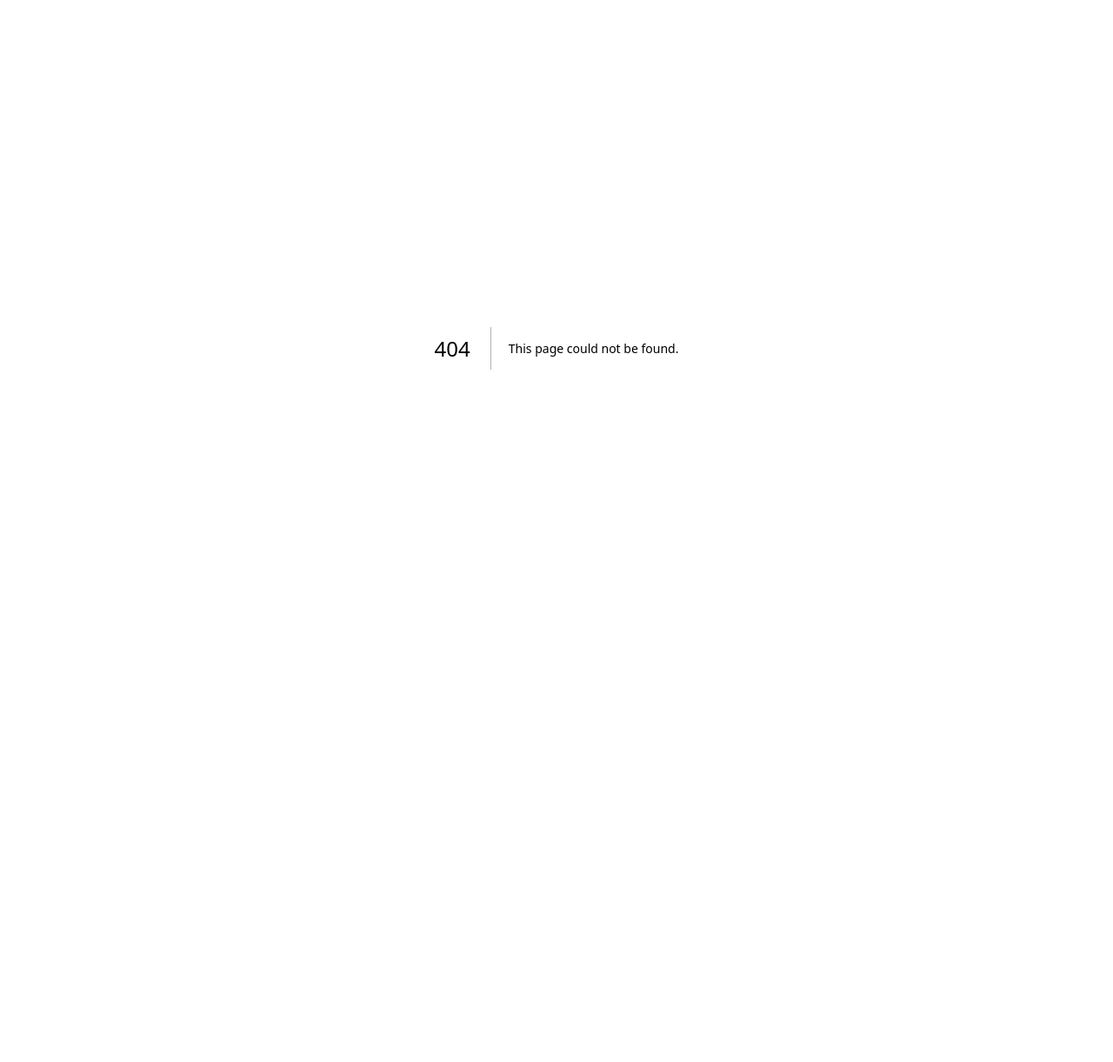
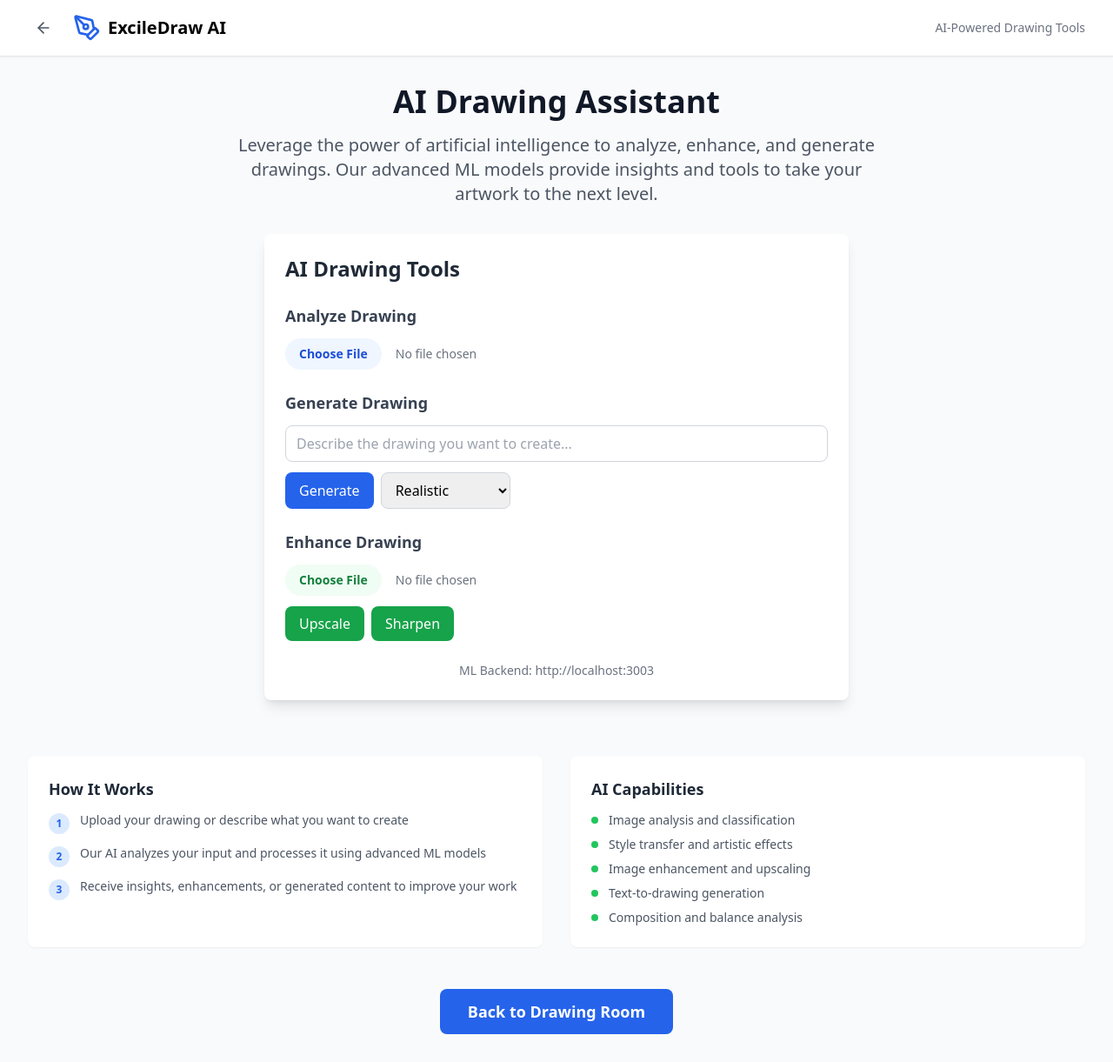
Before and after one commit to adnan7398/Draw-App, a Next.js app in the folder apps/excelidraw-frontend/: page /ai-tools in a window 1280 px wide. Before the commit this address had no page. Shown: the whole page at 87% size. Before the commit the page ends 800 px from the top, so only its background shows below. Built offline with nearby package versions, Linux system fonts and the light colour scheme.

Commit message:
ai intergation

```diff
--- /dev/null
+++ b/apps/excelidraw-frontend/app/ai-tools/page.tsx
@@ -0,0 +1,117 @@
+"use client"
+import React from 'react';
+import { ArrowLeft, PenTool } from 'lucide-react';
+import { useRouter } from 'next/navigation';
+import AITools from '../../component/AITools';
+
+export default function AIToolsPage() {
+  const router = useRouter();
+
+  return (
+    <div className="min-h-screen bg-gray-50">
+      {/* Header */}
+      <header className="bg-white border-b shadow-sm">
+        <nav className="max-w-7xl mx-auto px-4 sm:px-6 lg:px-8 h-16 flex items-center justify-between">
+          <div className="flex items-center">
+            <button
+              onClick={() => router.back()}
+              className="mr-4 p-2 text-gray-600 hover:text-gray-900 hover:bg-gray-100 rounded-lg transition-colors"
+            >
+              <ArrowLeft className="h-5 w-5" />
+            </button>
+            <PenTool className="h-8 w-8 text-blue-600" />
+            <span className="ml-2 text-xl font-bold">ExcileDraw AI</span>
+          </div>
+          <div className="flex items-center space-x-4">
+            <span className="text-sm text-gray-500">AI-Powered Drawing Tools</span>
+          </div>
+        </nav>
+      </header>
+
+      {/* Main Content */}
+      <main className="py-8">
+        <div className="max-w-7xl mx-auto px-4 sm:px-6 lg:px-8">
+          {/* Page Header */}
+          <div className="text-center mb-8">
+            <h1 className="text-4xl font-bold text-gray-900 mb-4">
+              AI Drawing Assistant
+            </h1>
+            <p className="text-xl text-gray-600 max-w-3xl mx-auto">
+              Leverage the power of artificial intelligence to analyze, enhance, and generate drawings.
+              Our advanced ML models provide insights and tools to take your artwork to the next level.
+            </p>
+          </div>
+
+          {/* AI Tools Component */}
+          <AITools
+            onImageGenerated={(imageData) => {
+              console.log('Image generated:', imageData);
+              // Handle generated image
+            }}
+            onImageEnhanced={(imageData) => {
+              console.log('Image enhanced:', imageData);
+              // Handle enhanced image
+            }}
+          />
+
+          {/* Additional Information */}
+          <div className="mt-16 grid grid-cols-1 md:grid-cols-2 gap-8">
+            <div className="bg-white p-6 rounded-lg shadow-sm">
+              <h3 className="text-lg font-semibold mb-3 text-gray-800">How It Works</h3>
+              <div className="space-y-3 text-sm text-gray-600">
+                <div className="flex items-start">
+                  <div className="bg-blue-100 text-blue-600 w-6 h-6 rounded-full flex items-center justify-center text-xs font-semibold mr-3 mt-0.5">1</div>
+                  <p>Upload your drawing or describe what you want to create</p>
+                </div>
+                <div className="flex items-start">
+                  <div className="bg-blue-100 text-blue-600 w-6 h-6 rounded-full flex items-center justify-center text-xs font-semibold mr-3 mt-0.5">2</div>
+                  <p>Our AI analyzes your input and processes it using advanced ML models</p>
+                </div>
+                <div className="flex items-start">
+                  <div className="bg-blue-100 text-blue-600 w-6 h-6 rounded-full flex items-center justify-center text-xs font-semibold mr-3 mt-0.5">3</div>
+                  <p>Receive insights, enhancements, or generated content to improve your work</p>
+                </div>
+              </div>
+            </div>
+
+            <div className="bg-white p-6 rounded-lg shadow-sm">
+              <h3 className="text-lg font-semibold mb-3 text-gray-800">AI Capabilities</h3>
+              <div className="space-y-2 text-sm text-gray-600">
+                <div className="flex items-center">
+                  <div className="w-2 h-2 bg-green-500 rounded-full mr-3"></div>
+                  <span>Image analysis and classification</span>
+                </div>
+                <div className="flex items-center">
+                  <div className="w-2 h-2 bg-green-500 rounded-full mr-3"></div>
+                  <span>Style transfer and artistic effects</span>
+                </div>
+                <div className="flex items-center">
+                  <div className="w-2 h-2 bg-green-500 rounded-full mr-3"></div>
+                  <span>Image enhancement and upscaling</span>
+                </div>
+                <div className="flex items-center">
+                  <div className="w-2 h-2 bg-green-500 rounded-full mr-3"></div>
+                  <span>Text-to-drawing generation</span>
+                </div>
+                <div className="flex items-center">
+                  <div className="w-2 h-2 bg-green-500 rounded-full mr-3"></div>
+                  <span>Composition and balance analysis</span>
+                </div>
+              </div>
+            </div>
+          </div>
+
+          {/* Back to Drawing */}
+          <div className="text-center mt-12">
+            <button
+              onClick={() => router.push("/room")}
+              className="bg-blue-600 text-white px-8 py-3 rounded-lg text-lg font-semibold hover:bg-blue-700 transition-colors"
+            >
+              Back to Drawing Room
+            </button>
+          </div>
+        </div>
+      </main>
+    </div>
+  );
+}
```
